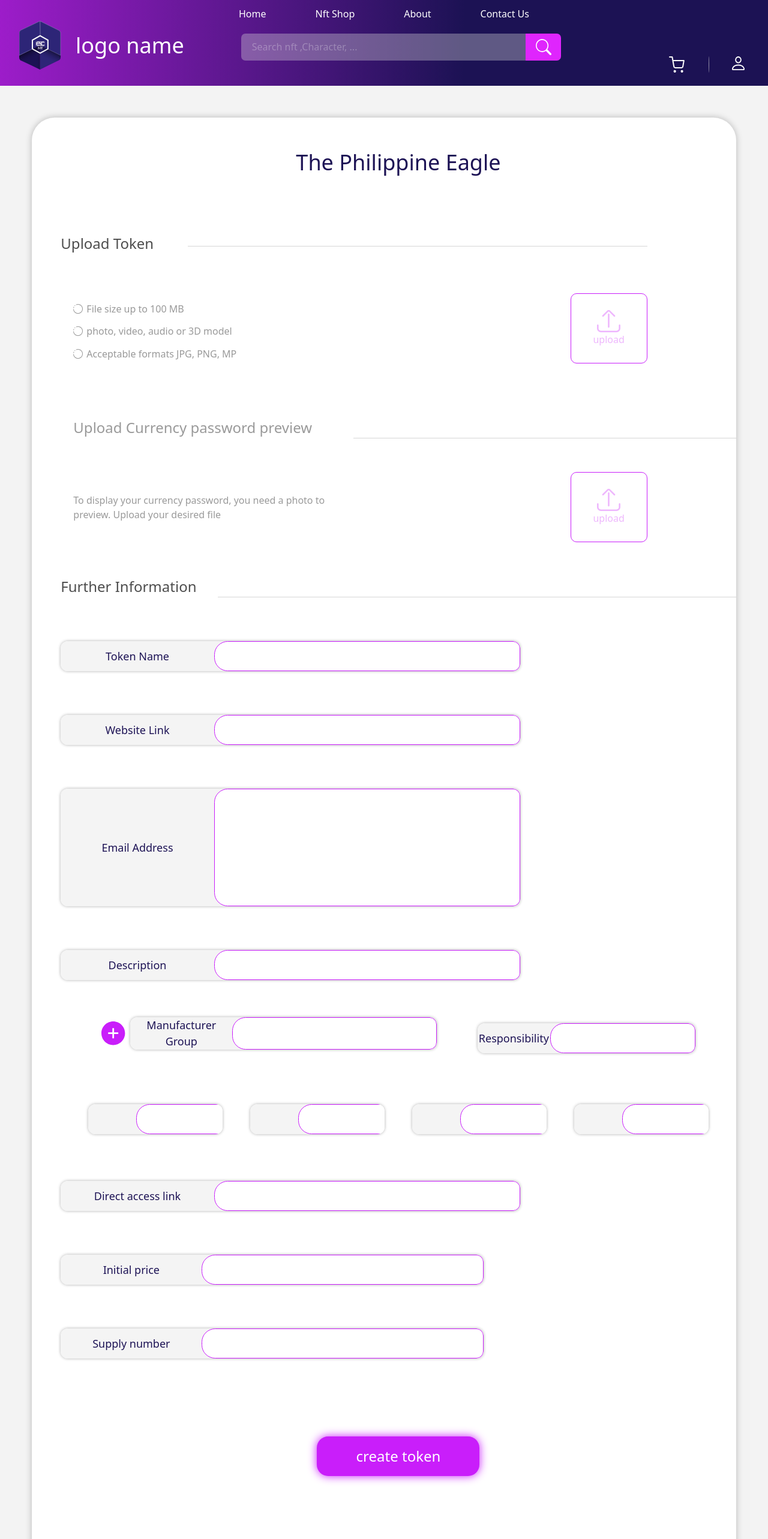
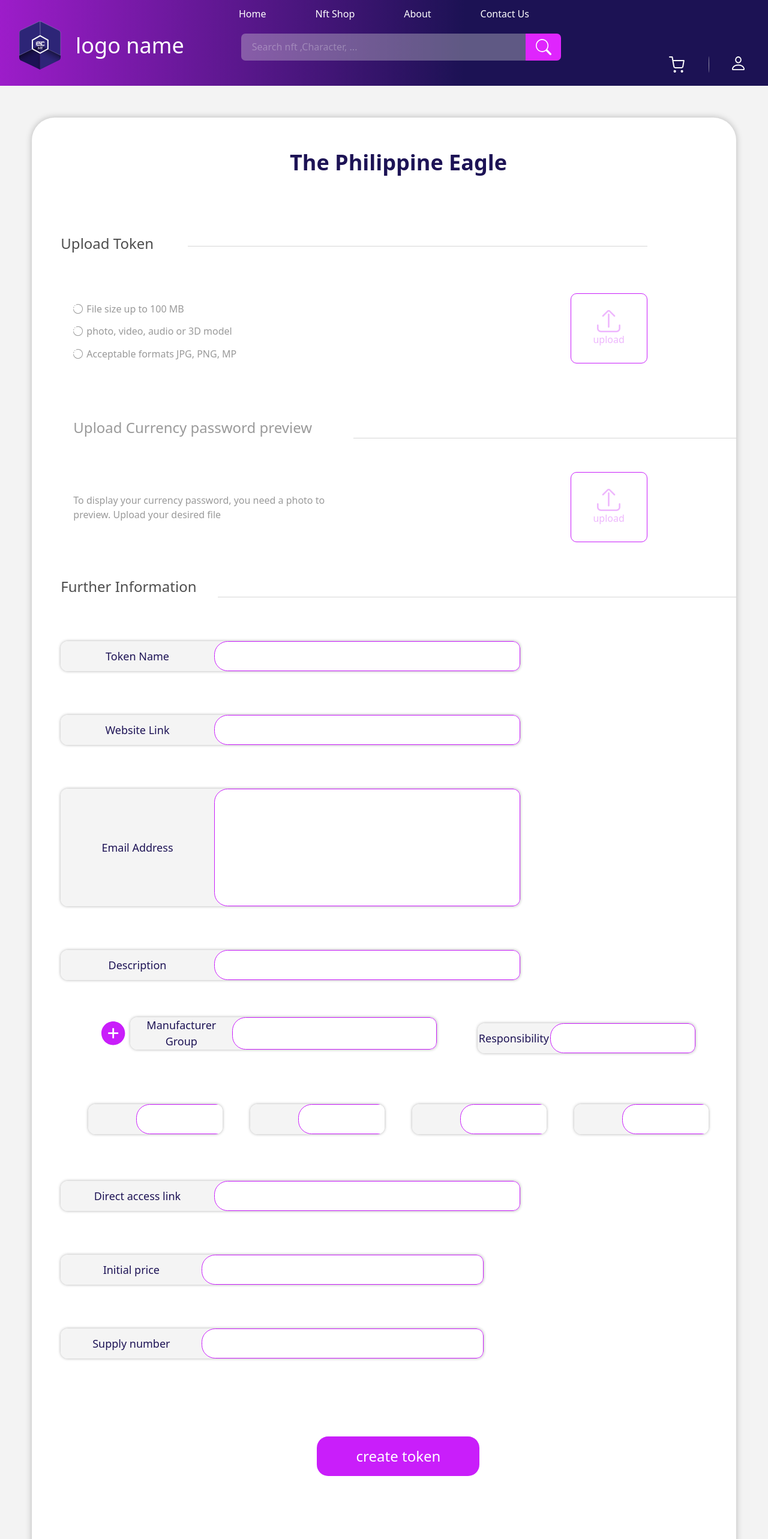
Before and after one commit to danyalbani240/NFTShop, a Nuxt app: page /create-token in a window 1280 px wide. Shown: the top 2566 px of the page at 60% size. Built offline with nearby package versions, Linux system fonts and the light colour scheme.

Commit message:
hover and bold is done

```diff
--- a/components/ThePhilipeEagle.vue
+++ b/components/ThePhilipeEagle.vue
@@ -1,6 +1,6 @@
 <template>
   <div class="eagle-container bg-white w-11/12 mx-auto">
-    <h1>The Philippine Eagle</h1>
+    <h1 class="font-extrabold">The Philippine Eagle</h1>
     <div class="upload-token">
       <BaseHeader>Upload Token</BaseHeader>
       <div class="flex justify-center md:justify-between flex-wrap">
@@ -53,7 +53,7 @@
       <BaseInput> Description </BaseInput>
       <div class="flex adder items-center justify-evenly mt-14 flex-wrap">
         <div class="flex">
-          <img class="mr-2" src="../assets/images/add.svg" alt="" />
+          <img class="mr-2 cursor-pointer" src="../assets/images/add.svg" alt="" />
           <BaseInput> Manufacturer Group </BaseInput>
         </div>
         <BaseInput class="mt-4" :minimal="true"> Responsibility </BaseInput>
@@ -76,7 +76,7 @@
       <BaseInput> Initial price </BaseInput>
       <BaseInput> Supply number </BaseInput>
       <button
-        class="create-token-btn flex justify-center items-center mx-auto text-2xl"
+        class="create-token-btn flex justify-center transition-all items-center mx-auto text-2xl"
       >
         create token
       </button>
@@ -91,12 +91,15 @@ export default {}
 <style lang="scss">
 .create-token-btn {
   background: #c91efa;
-  box-shadow: 0px 0px 15px #c91efa;
   border-radius: 19px;
   width: 271px;
   height: 66px;
   color: white;
   margin-top: 130px;
+}
+.create-token-btn:hover{
+  box-shadow: 0px 0px 15px #c91efa;
+
 }
 .eagle-container {
   box-shadow: 0px 0px 11px rgba(0, 0, 0, 0.25);
```
